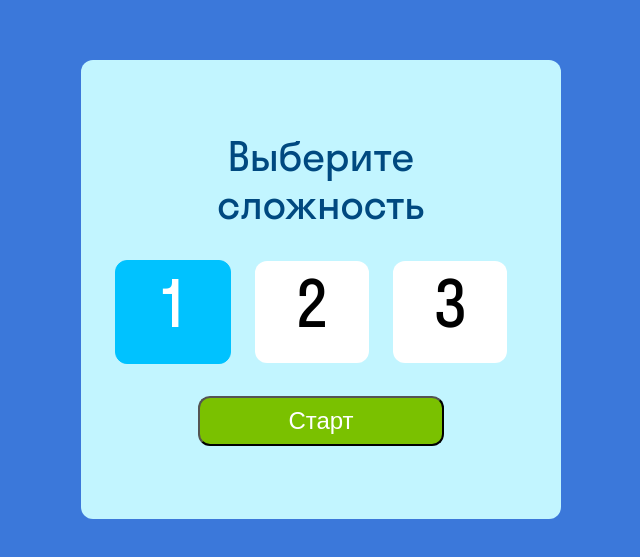
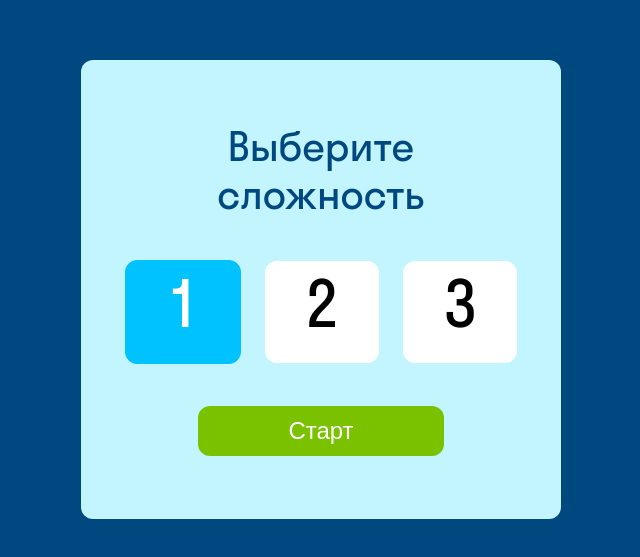
Before and after one commit to GVVladimir/game-cards, a plain HTML site: page index.html in a window 1280 px wide. Shown: the part 111-668 px from the top of the page, without its empty margins (319-959 px from the left). Drawn offline with Linux system fonts and the light colour scheme.

Commit message:
ferst2.1

```diff
--- a/style.css
+++ b/style.css
@@ -14,7 +14,7 @@
 body {
   font-family: 'StratosSkyeng', sans-serif;
 
-  background-color: rgb(59, 120, 218);
+  background-color: #004980;
 
 }
 
@@ -59,6 +59,7 @@ body {
     color: #FFFFFF;
     font-size: 24px;
     text-align: center;
+    border: none;
 
 }
 
@@ -68,7 +69,7 @@ body {
     font-size: 14px;
       color: #333;
       display: inline-block;
-      margin-right: 10px;
+
       letter-spacing: 0.5px;}
 
   .radio-toolbar input[type="radio"] {
@@ -86,7 +87,7 @@ body {
       width: 96px;
       height: 98px;
       text-align: center;
-      margin-right: 20px;
+      margin: 10px;
   }
 
   .radio-toolbar input[type="radio"]:checked + label {
```
